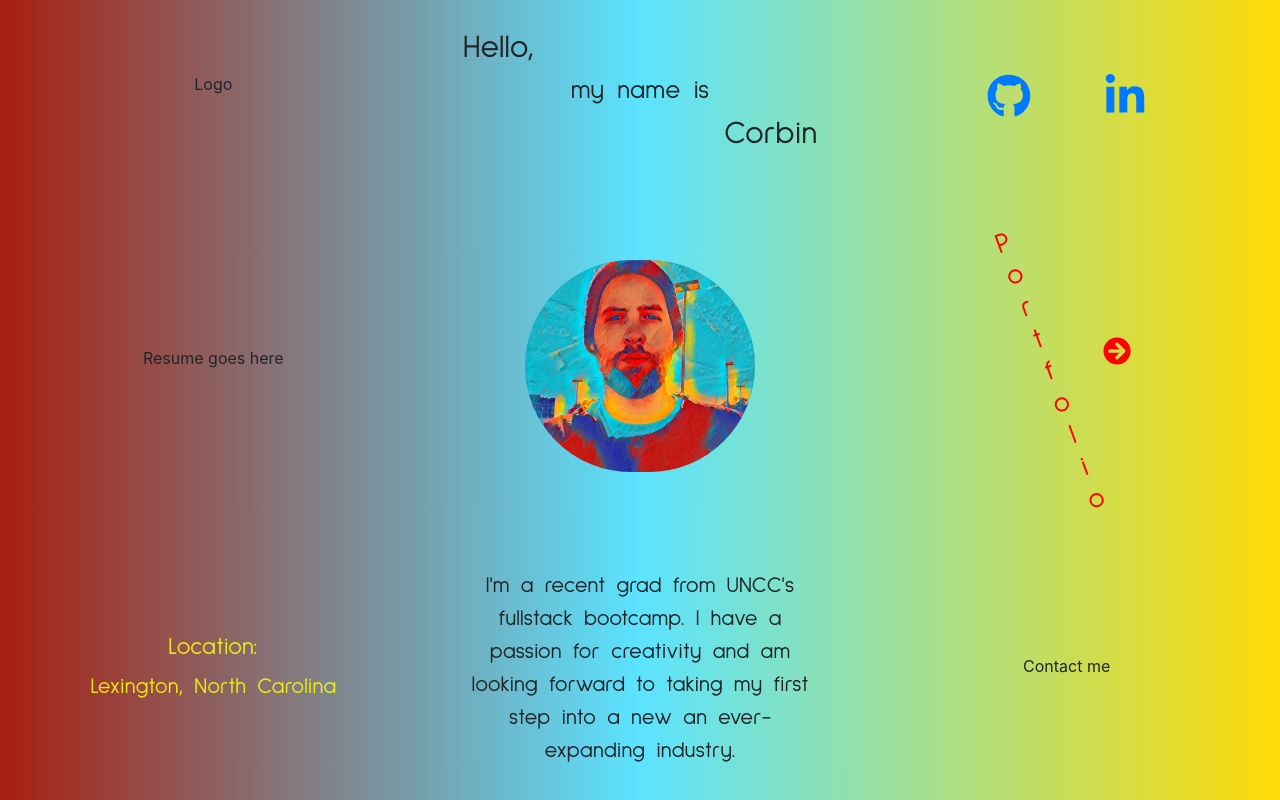
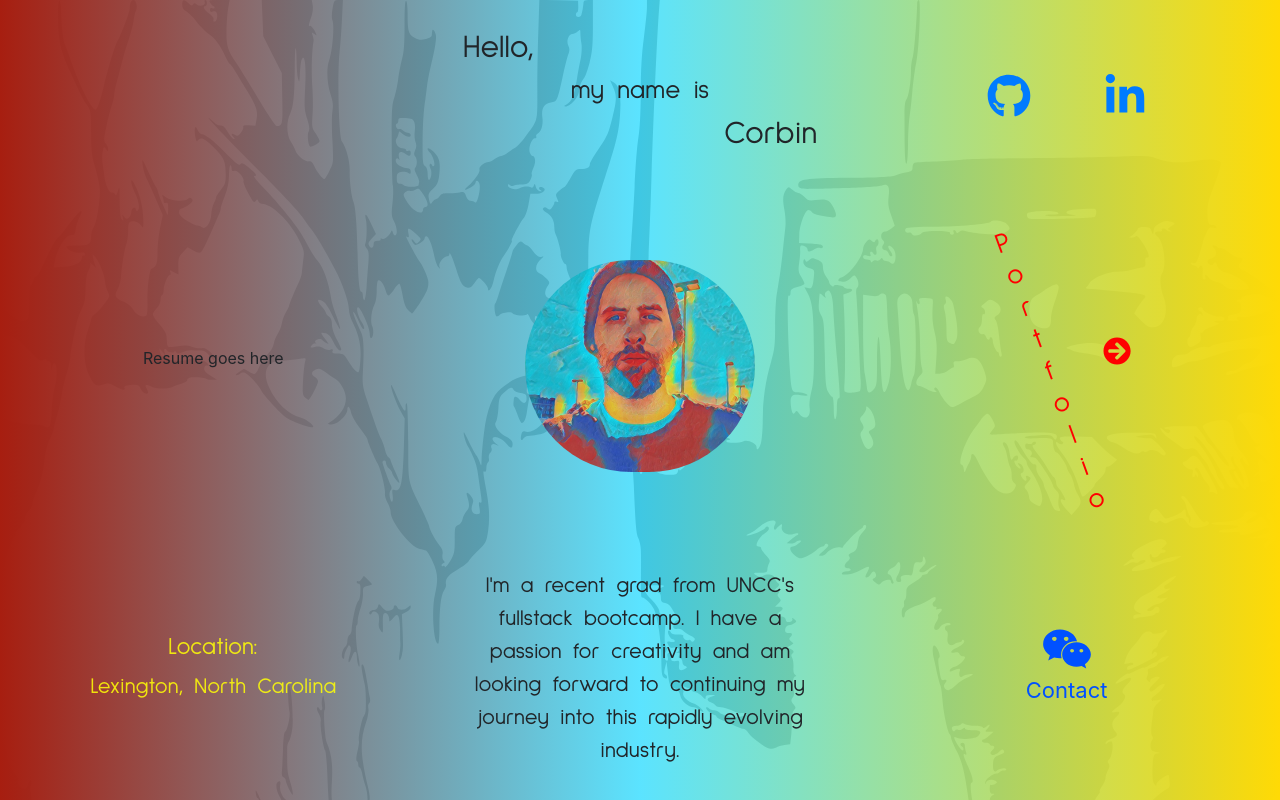
Before and after one commit to cptaylor38/Portfolio, a React (Create React App) app in the folder view/: page / in a window 1280 px wide. Built offline with nearby package versions, Linux system fonts and the light colour scheme.

Commit message:
added basic modal for contact form and changed some other styling

```diff
--- a/view/src/App.js
+++ b/view/src/App.js
@@ -3,7 +3,9 @@ import Landing from './LandingPage/Landing';
 
 function App() {
   return (
-    <Landing />
+    <>
+      <Landing />
+    </>
   );
 }
 
--- a/view/src/LandingPage/Landing.css
+++ b/view/src/LandingPage/Landing.css
@@ -10,6 +10,17 @@
     align-items: center;
     margin: 0;
     padding: 0;
+}
+
+#svgContainer
+{
+    min-height: 100%;
+    min-width: 100%;
+    background: url('../assets/images/minasvg.svg');
+    background-size: cover;
+    position: absolute;
+    opacity: 0.3;
+    z-index: -1000;
 }
 
 
--- a/view/src/LandingPage/Landing.js
+++ b/view/src/LandingPage/Landing.js
@@ -25,6 +25,7 @@ const Landing = () => {
         <>
             {page === 'portfolio' ? <PortfolioPage /> : (
                 <div className='container-fluid' id='landingContents'>
+                    <div id='svgContainer'></div>
                     <Logo />
                     <Intro />
                     <Links />
--- /dev/null
+++ b/view/src/components/Modals/contactModal/contactModal.css
@@ -0,0 +1,68 @@
+.modal-wrapper
+{
+    position: fixed;
+    height: 40%;
+    width: 40%;
+    top: 20%;
+    left: 30%;
+}
+
+.modal-content
+{
+    background: rgb(64,16,167);
+    background: linear-gradient(90deg, rgba(64,16,167,0.45451684091605393) 0%, rgba(0,255,222,0.404096672848827) 50%, rgba(241,255,5,0.33967090254070376) 100%);
+    padding: 40px;
+    border: 1px solid black;
+    margin-top: 1px;
+    border-radius: 0 0 50px 50px;
+}
+
+.modal-header
+{
+    background: rgb(64,16,167);
+    background: linear-gradient(90deg, rgba(64,16,167,0.45451684091605393) 0%, rgba(0,255,222,0.404096672848827) 50%, rgba(241,255,5,0.33967090254070376) 100%);
+    display: flex;
+    align-items: center;
+    justify-content: flex-end;
+    border: 1px solid black;
+}
+
+.modal-overlay
+{
+    position: fixed;
+    height: 100vh;
+    width: 100vw;
+    top: 0;
+    left: 0;
+    background: rgba(88, 88, 88, 0.596);
+}
+
+#contactForm
+{
+    display: flex;
+    flex-direction: column;
+    align-items: center;
+}
+
+#contactForm > input, textarea
+{
+    width: 80%;
+}
+
+#contactformBtn
+{
+    margin-top: 20px;
+}
+
+@media(max-width: 1254px){
+    .modal-wrapper
+    {
+        min-width: 80vw;
+        left: 10vw;
+    }
+
+    .modal-content
+    {
+        min-width: 100%;
+    }
+}
--- /dev/null
+++ b/view/src/components/Modals/contactModal/contactModal.js
@@ -0,0 +1,40 @@
+import React from 'react';
+import ReactDOM from 'react-dom';
+import './contactModal.css';
+const root = document.querySelector('#root');
+
+const Modal = ({ isShowing, hide }) => isShowing ? ReactDOM.createPortal(
+
+    < React.Fragment >
+        <div className="modal contactModal" />
+        <div className='modal-overlay'></div>
+        <div className="modal-wrapper" aria-modal aria-hidden tabIndex={-1} role="dialog">
+            <div className="modal-header">
+                <button type="button" className="modal-close-button" data-dismiss="modal" aria-label="Close" onClick={hide}>
+                    <span aria-hidden="true">X</span>
+                </button>
+            </div>
+            <div className="modal-content">
+                <div>
+                    <form id='contactForm' action="/action_page.php">
+                        <label>First Name</label>
+                        <input type="text" id="fname" name="firstname" placeholder="Your name.." />
+                        <label>Last Name</label>
+                        <input type="text" id="lname" name="lastname" placeholder="Your last name.." />
+
+
+                        <label>Email</label>
+                        <input type="email" id="email" name="email" placeholder="Your email" />
+
+
+                        <label>Subject</label>
+                        <textarea id="subject" name="subject" placeholder="Write something.."></textarea>
+                        <button type="submit" id='contactformBtn'>Submit</button>
+                    </form>
+                </div>
+            </div>
+        </div>
+    </React.Fragment >, root
+) : null;
+
+export default Modal;
--- a/view/src/components/bio/Bio.js
+++ b/view/src/components/bio/Bio.js
@@ -6,8 +6,8 @@ const Bio = () => {
         <>
             <div className='bioContainer container'>
                 <p>I'm a recent grad from UNCC's fullstack bootcamp. I have a passion for
-                    creativity and am looking forward to taking my first step into
-                    a new an ever-expanding industry.
+                    creativity and am looking forward to continuing my journey into this
+                    rapidly evolving industry.
                 </p>
             </div>
         </>
--- a/view/src/components/contact/Contact.css
+++ b/view/src/components/contact/Contact.css
@@ -0,0 +1,17 @@
+.contactContainer
+{
+    font-size: 22px;
+}
+
+#contactModalBtn
+{
+    -webkit-appearance: none;
+    background: border-box;
+    border: none;
+    color: rgb(0, 81, 255);
+}
+
+#contactModalBtn:hover
+{
+    color: white;
+}
--- a/view/src/components/contact/Contact.js
+++ b/view/src/components/contact/Contact.js
@@ -1,12 +1,24 @@
 import React from 'react';
+import useModal from '../../modalHook/useModal';
+import ContactModal from '../Modals/contactModal/contactModal';
 import './Contact.css';
+import { FaWeixin } from 'react-icons/fa';
 
 const Contact = () => {
+
+    const { isShowing, toggle } = useModal();
 
     return (
         <>
             <div className='contactContainer container'>
-                <p>Contact me</p>
+                <button type='button' id='contactModalBtn' onClick={toggle}>
+                    <FaWeixin style={{ fontSize: '50px' }} />
+                    <p>Contact</p>
+                </button>
+                <ContactModal
+                    isShowing={isShowing}
+                    hide={toggle}
+                />
             </div>
         </>
     )
--- a/view/src/components/logo/Logo.js
+++ b/view/src/components/logo/Logo.js
@@ -6,7 +6,7 @@ const Logo = () => {
     return (
         <>
             <div className='logoContainer container'>
-                <p>Logo</p>
+
             </div>
         </>
     )
--- a/view/src/components/selfie/Selfie.css
+++ b/view/src/components/selfie/Selfie.css
@@ -3,4 +3,5 @@
     max-width: 65%;
     max-height: 80%;
     border-radius: 250px;
+    opacity: 0.8;
 }
--- a/view/src/components/selfie/Selfie.js
+++ b/view/src/components/selfie/Selfie.js
@@ -6,7 +6,7 @@ const Selfie = () => {
     return (
         <>
             <div className='selfieContainer container'>
-                <img src={selfie} id='selfie' alt='my picture'></img>
+                <img src={selfie} id='selfie' alt='selfie'></img>
             </div>
         </>
     )
--- /dev/null
+++ b/view/src/modalHook/useModal.js
@@ -0,0 +1,16 @@
+import { useState } from 'react';
+
+const useModal = () => {
+    const [isShowing, setIsShowing] = useState(false);
+
+    function toggle() {
+        setIsShowing(!isShowing);
+    }
+
+    return {
+        isShowing,
+        toggle,
+    }
+};
+
+export default useModal;
```
Also changed, not shown: view/src/assets/images/minasvg.svg (added), view/src/assets/images/newheader.png (deleted).
